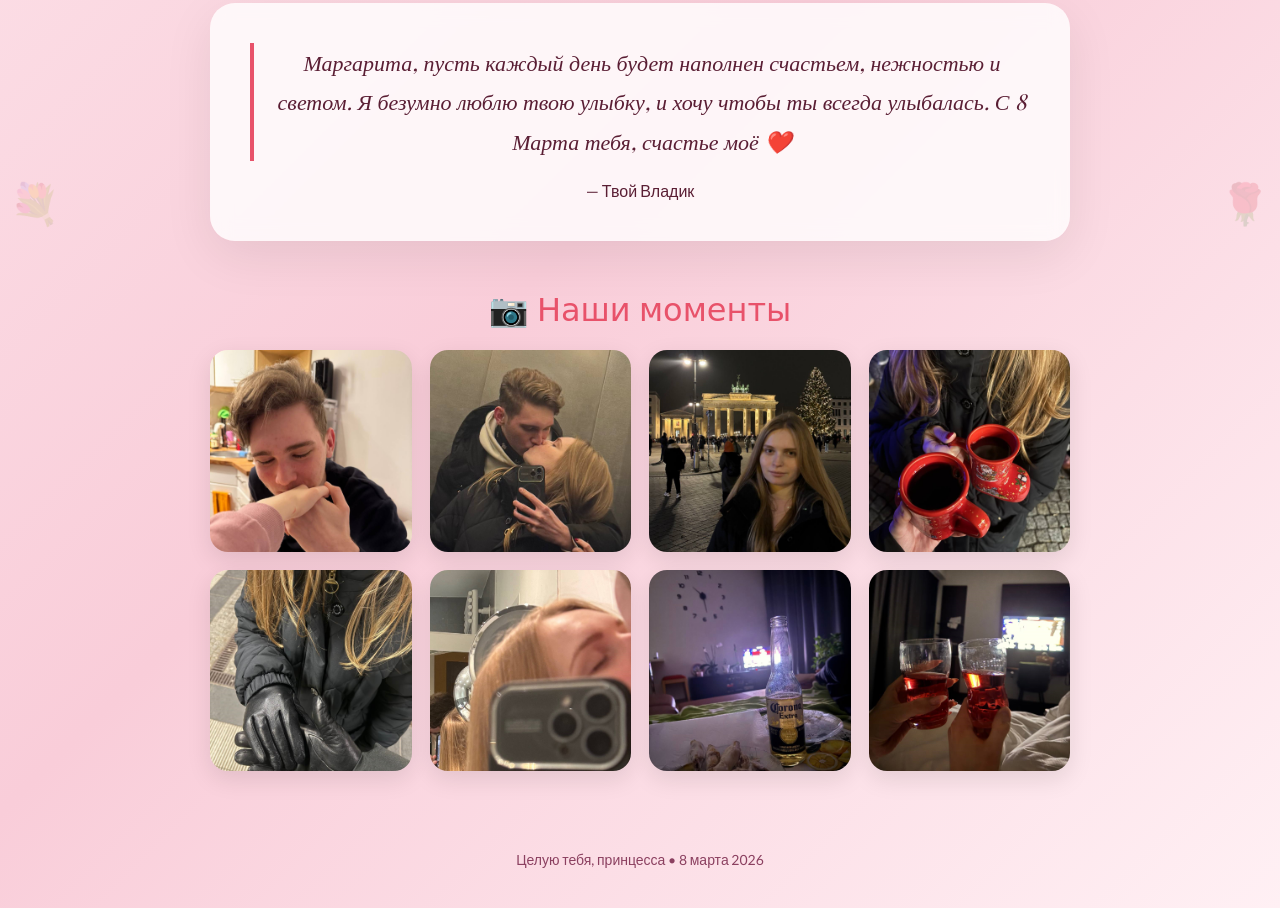
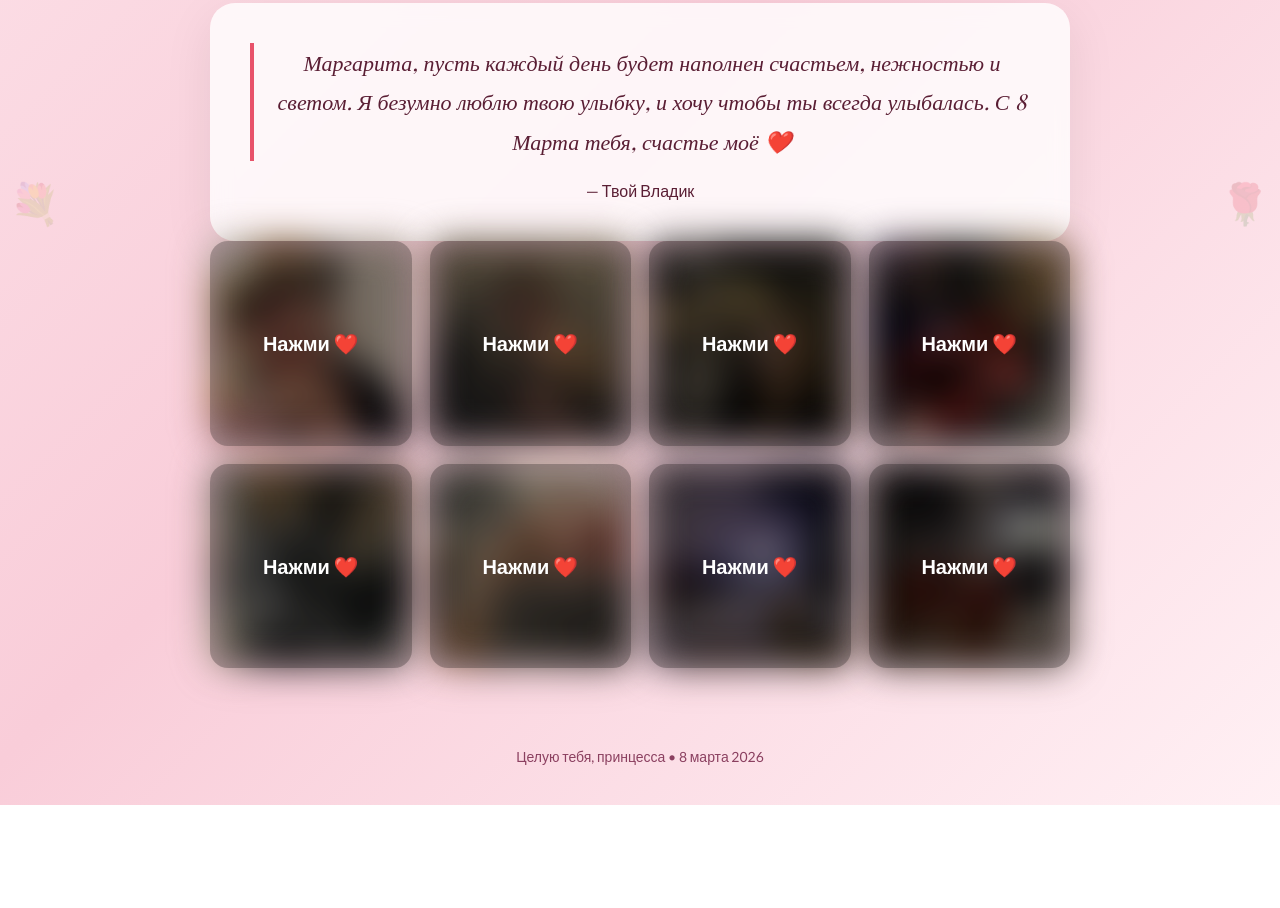
Before and after one commit to loveyouryta/8march, a plain HTML site: page main.html in a window 1280 px wide. Shown: the part 562-1470 px from the top of the page. After the commit the page ends 1367 px from the top, so only its background shows below. Drawn offline with nearby package versions, Linux system fonts and the light colour scheme; a web font is replaced by a local one.

Commit message:
Update main.html

```diff
--- a/main.html
+++ b/main.html
@@ -101,7 +101,37 @@ h1 em{
   object-fit:cover;
   aspect-ratio:1;
   box-shadow:0 8px 25px rgba(0,0,0,.1);
-  transition:.4s ease;
+  transition:all .6s ease;
+  filter:blur(18px) brightness(0.7);
+  cursor:pointer;
+}
+
+.gallery img.revealed{
+  filter:blur(0) brightness(1);
+}
+
+.gallery .img-wrap{
+  position:relative;
+}
+
+.gallery .img-wrap::after{
+  content:"Нажми ❤️";
+  position:absolute;
+  inset:0;
+  display:flex;
+  align-items:center;
+  justify-content:center;
+  font-size:20px;
+  font-weight:600;
+  color:white;
+  background:rgba(0,0,0,0.25);
+  border-radius:18px;
+  transition:.5s ease;
+  pointer-events:none;
+}
+
+.gallery .img-wrap.revealed::after{
+  opacity:0;
 }
 
 .gallery img:hover{
@@ -179,17 +209,17 @@ footer{
 <p style="margin-top:20px;">— Твой Владик</p>
 </div>
 
-<div class="gallery-title fade">📷 Наши моменты</div>
+<div class="gallery fade">
 
-<div class="gallery fade">
-<img src="8m1.jpg" alt="">
-<img src="8m2.jpg" alt="">
-<img src="8m3.jpg" alt="">
-<img src="8m4.jpg" alt="">
-<img src="8m5.jpg" alt="">
-<img src="8m6.jpg" alt="">
-<img src="8m7.jpg" alt="">
-<img src="8m8.jpg" alt="">
+<div class="img-wrap"><img src="8m1.jpg" alt=""></div>
+<div class="img-wrap"><img src="8m2.jpg" alt=""></div>
+<div class="img-wrap"><img src="8m3.jpg" alt=""></div>
+<div class="img-wrap"><img src="8m4.jpg" alt=""></div>
+<div class="img-wrap"><img src="8m5.jpg" alt=""></div>
+<div class="img-wrap"><img src="8m6.jpg" alt=""></div>
+<div class="img-wrap"><img src="8m7.jpg" alt=""></div>
+<div class="img-wrap"><img src="8m8.jpg" alt=""></div>
+
 </div>
 
 </div>
@@ -215,6 +245,14 @@ setInterval(()=>{
     .setAttribute("transform","rotate("+angle+" 100 80)");
 },30);
 
+/* Раскрытие фото по клику */
+document.querySelectorAll('.img-wrap').forEach(wrap=>{
+  wrap.addEventListener('click',()=>{
+    wrap.classList.add('revealed');
+    wrap.querySelector('img').classList.add('revealed');
+  });
+});
+
 </script>
 
 </body>
```
